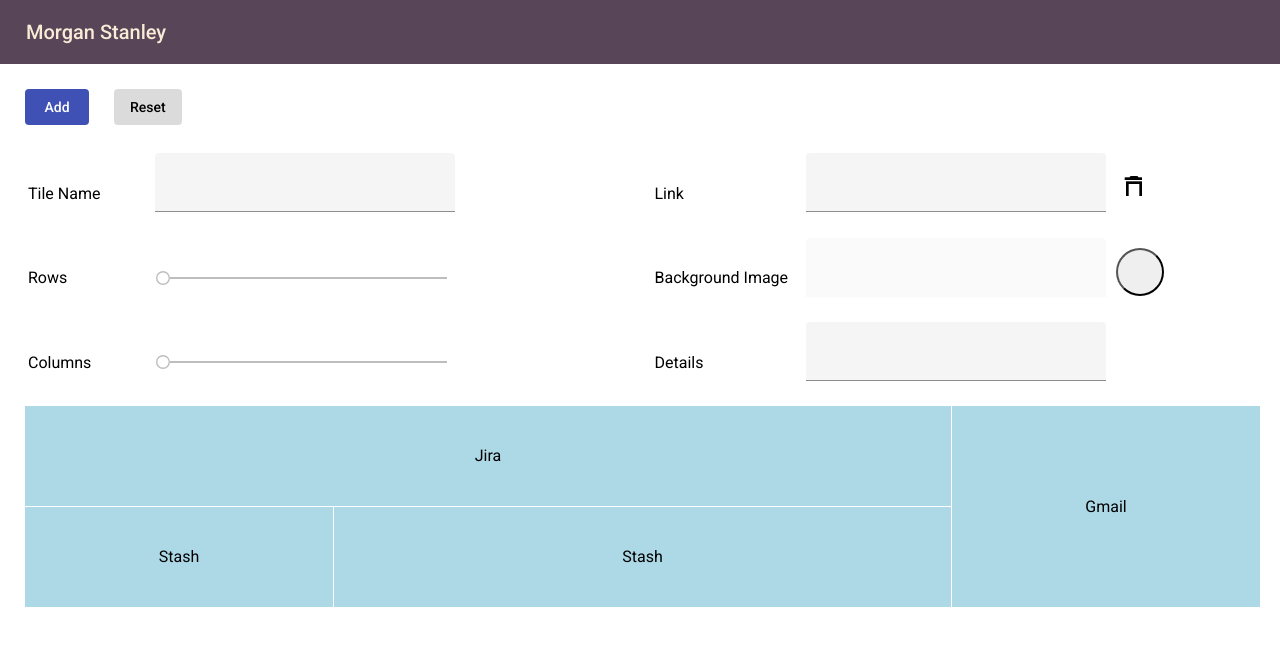
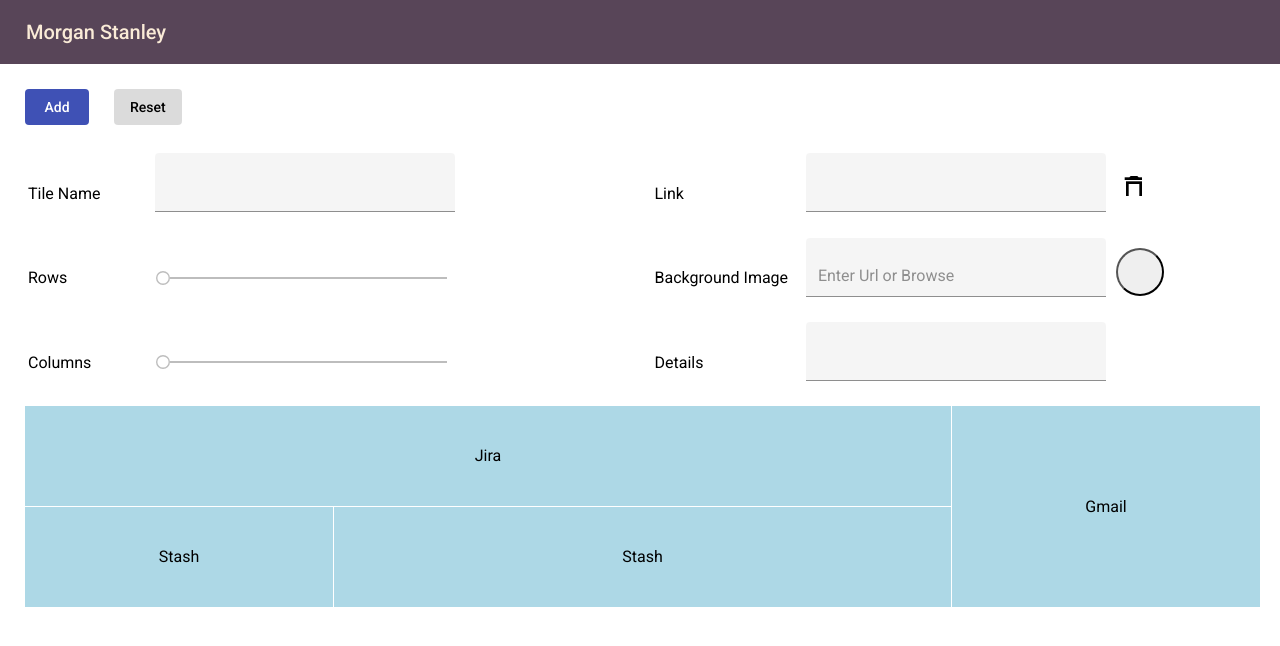
Before and after one commit to optimus1113700/hema-poc, an Angular app: page / in a window 1280 px wide. Shown: the top 646 px of the page. Built offline with nearby package versions, Linux system fonts and the light colour scheme.

Commit message:
modifications

```diff
--- a/src/app/template/template.component.html
+++ b/src/app/template/template.component.html
@@ -50,7 +50,7 @@
         </td>
         <td style="width: 40%;">
           <mat-form-field appearance="fill">
-            <input matInput [value]="fileName" disabled>
+            <input matInput [value]="fileName" placeholder="Enter Url or Browse">
           </mat-form-field>
           <button class="file-upload-button">
             <input type="file" #fileInput (change)="uploadFile($event)" formControlName="image" />
--- a/src/app/template/template.component.scss
+++ b/src/app/template/template.component.scss
@@ -75,6 +75,7 @@
     position: relative;
     width: 3rem;
     margin-left: 10px;
+    cursor: pointer;
 
   &::after {
     font-family: "Material Icons";
@@ -84,7 +85,6 @@
   }
 
   input[type="file"] {
-        font-size: 100px;
         left: 0;
         opacity: 0;
         position: absolute;
```
